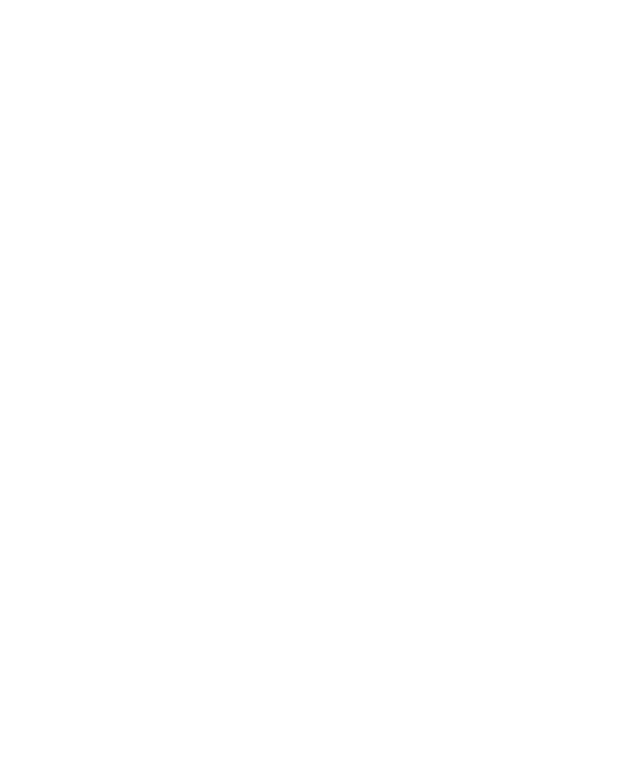
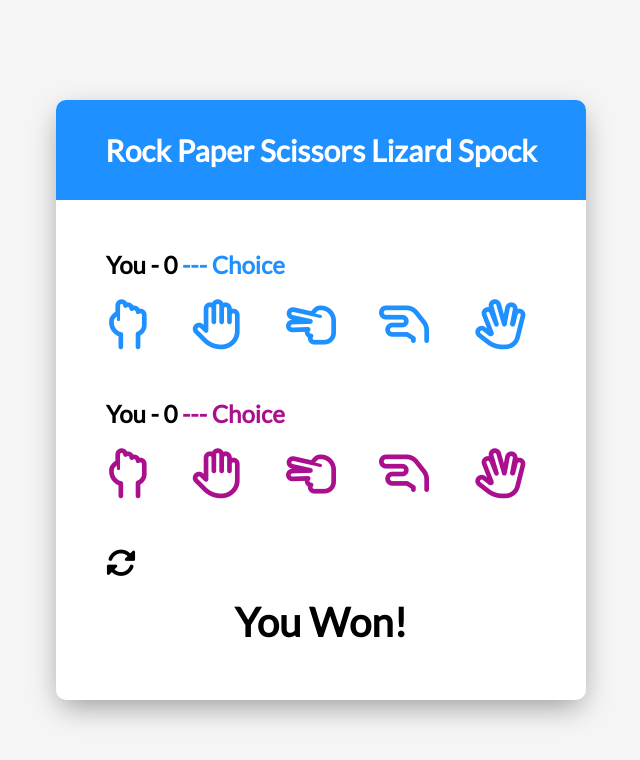
Before and after one commit to Kubabuba14/spock-rock-game, a plain HTML site: page index.html in a window 1280 px wide. Shown: the whole page, without its empty margins (319-959 px from the left). Drawn offline with Linux system fonts and the light colour scheme.

Commit message:
Style changes

```diff
--- a/index.html
+++ b/index.html
@@ -5,11 +5,43 @@
     <meta name="viewport" content="width=device-width, initial-scale=1.0">
     <title>Spock Rock Game</title>
     <link rel="icon" type="image/png" href="favicon.png">
-    <link rel="stylesheet" href="https://cdnjs.cloudflare.com/ajax/libs/font-awesome/5.10.2/css/all.min.css"/>
     <link rel="stylesheet" href="style.css">
 </head>
 <body>
+    <div class="game-container">
+        <!-- Header -->
+        <div class="header">
+            <h1>Rock Paper Scissors Lizard Spock</h1>
+        </div>
+        <!-- Player Container -->
+        <div class="player-container" id="player">
+            <h2>You - <span id="playerScore">0</span>
+            <span class="choice" id="playerChoice"> --- Choice</span></h2>
+            <i class="fa-regular fa-hand-back-fist" title="Rock" id="playerRock"></i>
+            <i class="fa-regular fa-hand" title="Paper" id="playerPaper"></i>
+            <i class="fa-regular fa-hand-scissors" title="Scissors" id="playerScissors"></i>
+            <i class="fa-regular fa-hand-lizard" title="Lizard" id="playerLizard"></i>
+            <i class="fa-regular fa-hand-spock" title="Spock" id="playerSpock"></i>
+        </div>
+        <!-- Computer Container -->
+        <div class="player-container" id="computer">
+            <h2>You - <span id="computerScore">0</span>
+            <span class="choice" id="computerChoice"> --- Choice</span></h2>
+            <i class="fa-regular fa-hand-back-fist" title="Rock" id="computerRock"></i>
+            <i class="fa-regular fa-hand" title="Paper" id="computerPaper"></i>
+            <i class="fa-regular fa-hand-scissors" title="Scissors" id="computerScissors"></i>
+            <i class="fa-regular fa-hand-lizard" title="Lizard" id="computerLizard"></i>
+            <i class="fa-regular fa-hand-spock" title="Spock" id="computerSpock"></i>
+        </div>
+        <!-- Reset Icon -->
+        <i class="fa-solid fa-rotate reset-icon" title="Reset"></i>
+        <!-- Results Text -->
+        <div class="result-container">
+            <h3 class="result-text" id="resultText">You Won!</h3>
+        </div>
+    </div>
     <!-- Script -->
+    <script src="https://kit.fontawesome.com/9e2ec232d3.js" crossorigin="anonymous"></script>
     <script src="script.js"></script>
 </body>
 </html>
--- a/style.css
+++ b/style.css
@@ -7,18 +7,25 @@
 body {
   margin: 0;
   min-height: 100vh;
-
+  background: whitesmoke;
   font-family: Lato, sans-serif;
   display: flex;
   justify-content: center;
   align-items: center;
 }
 
-
+.game-container {
+  width: 530px;
+  height: 600px;
+  background: white;
+  border-radius: 10px;
+  box-shadow: 0 10px 30px -5px rgba(0, 0, 0, 0.4);
+}
 
 .header {
   background: dodgerblue;
-
+  height: 100px;
+  border-radius: 10px 10px 0 0;
   display: flex;
   justify-content: center;
   align-items: center;
@@ -37,13 +44,31 @@
   margin-bottom: 20px;
 }
 
-.far {
+.fa-regular {
   font-size: 50px;
   margin-right: 40px;
   User-select: none;
 }
 
+#player .fa-regular,
+#player .choice {
+  color: dodgerblue;
+  cursor: pointer;
+}
 
+#computer .fa-regular,
+#computer .choice {
+  color: rgb(170, 15, 141);
+}
+
+#player .fa-regular:last-of-type,
+#computer .fa-regular:last-of-type {
+  margin: 0;
+}
+
+.selected {
+  color: black !important;
+}
 
 .reset-icon {
   font-size: 30px;
@@ -66,7 +91,7 @@
 /* Media Query: Large Smartphone (Vertical) */
 @media screen and (max-width: 600px) {
   .game-container {
-
+    width: 95%;
     height: 580px;
   }
 
@@ -78,7 +103,7 @@
     margin: 50px 0 25px 25px;
   }
 
-  .far {
+  .fa-regular {
     margin-right: 20px;
   }
 
```
